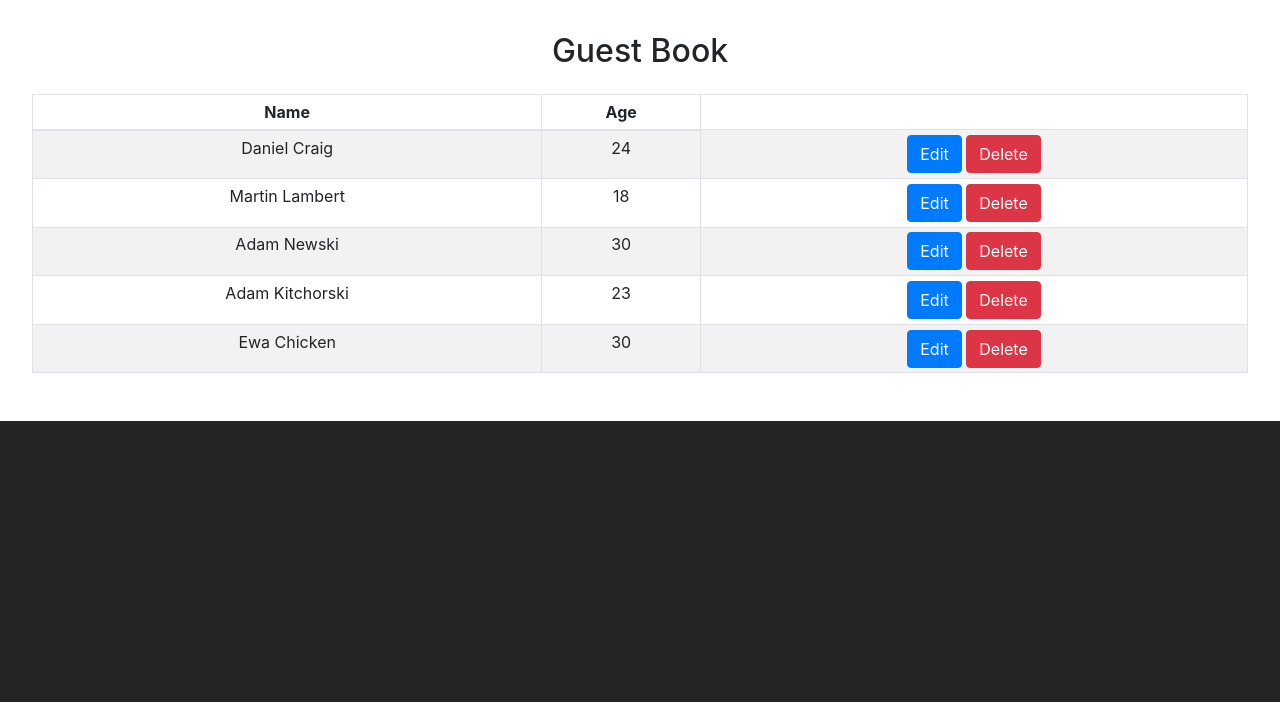
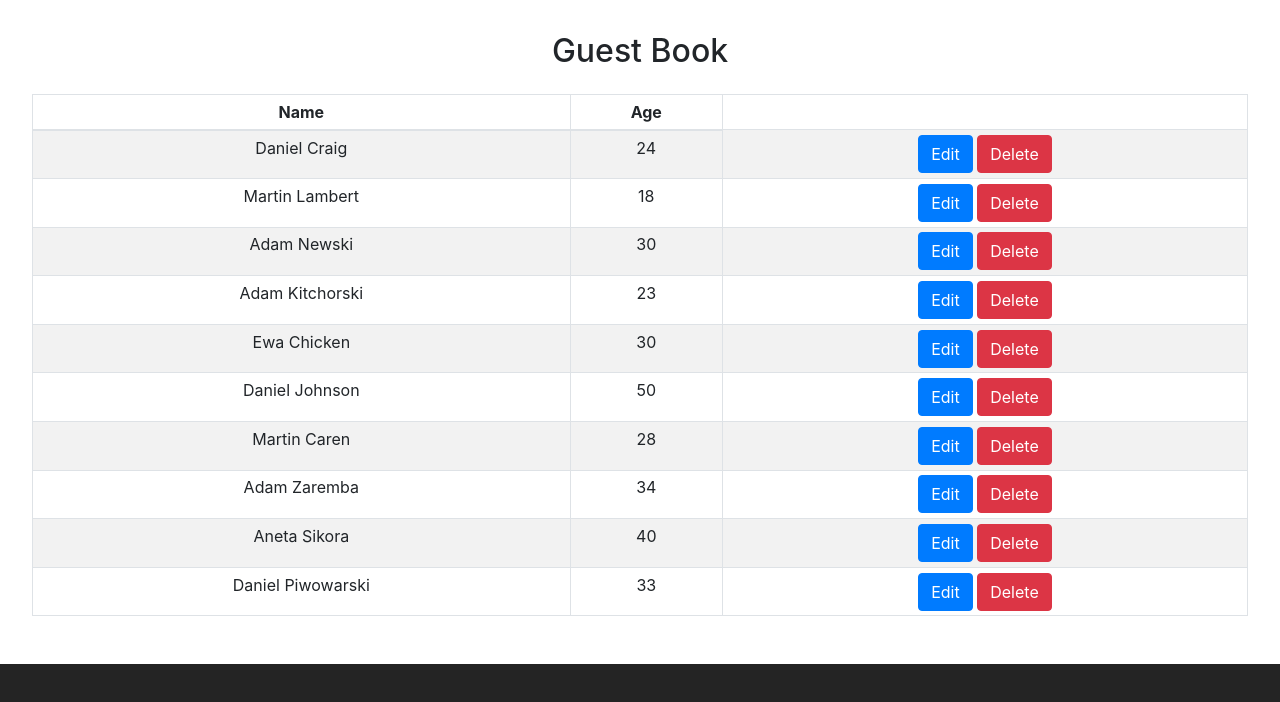
Before and after one commit to goldipl/react-crud-app, a React (Vite) app: page / in a window 1280 px wide. Shown: the top 702 px of the page. Built offline with nearby package versions, Linux system fonts and the light colour scheme.

Commit message:
add more data

```diff
--- a/src/components/Guests.js
+++ b/src/components/Guests.js
@@ -23,6 +23,31 @@ const Guests = [
         id: "5",
         name: "Ewa Chicken",
         age: "30"
+    },
+    {
+        id: "6",
+        name: "Daniel Johnson",
+        age: "50"
+    },
+    {
+        id: "7",
+        name: "Martin Caren",
+        age: "28"
+    },
+    {
+        id: "8",
+        name: "Adam Zaremba",
+        age: "34"
+    },
+    {
+        id: "9",
+        name: "Aneta Sikora",
+        age: "40"
+    },
+    {
+        id: "10",
+        name: "Daniel Piwowarski",
+        age: "33"
     }
 ]
 
```
